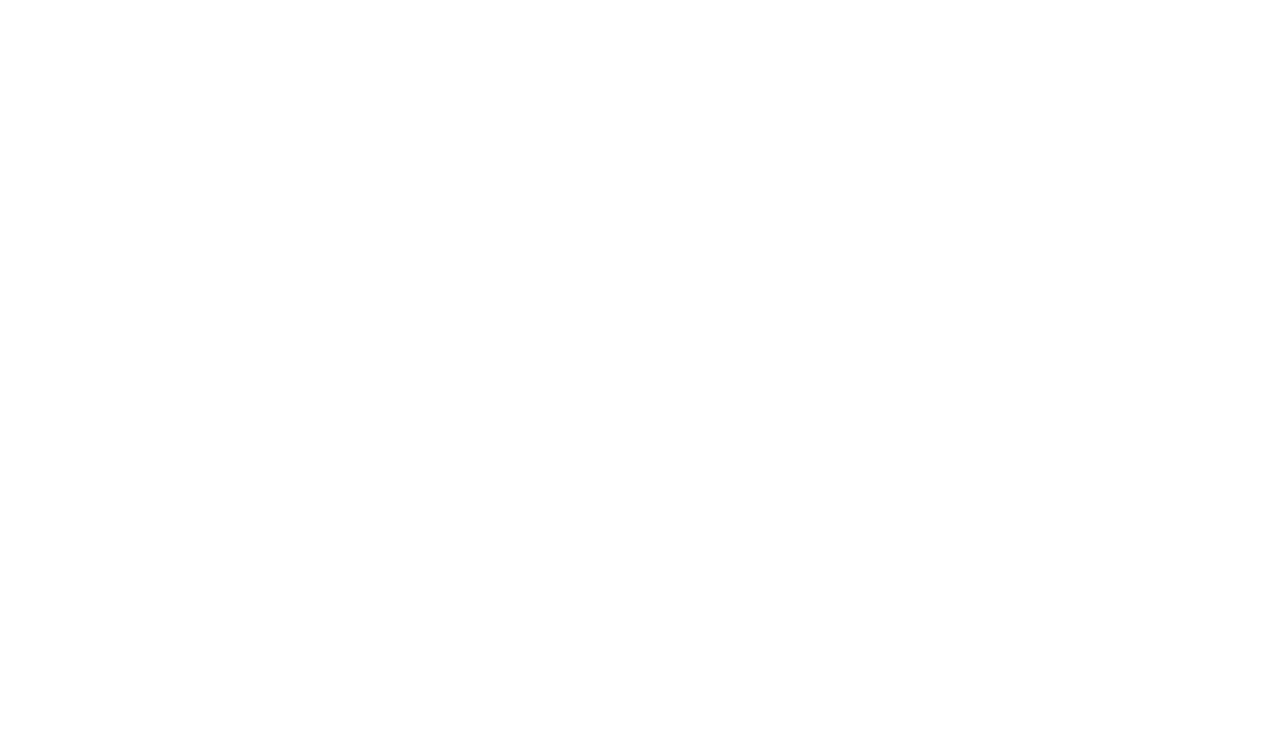
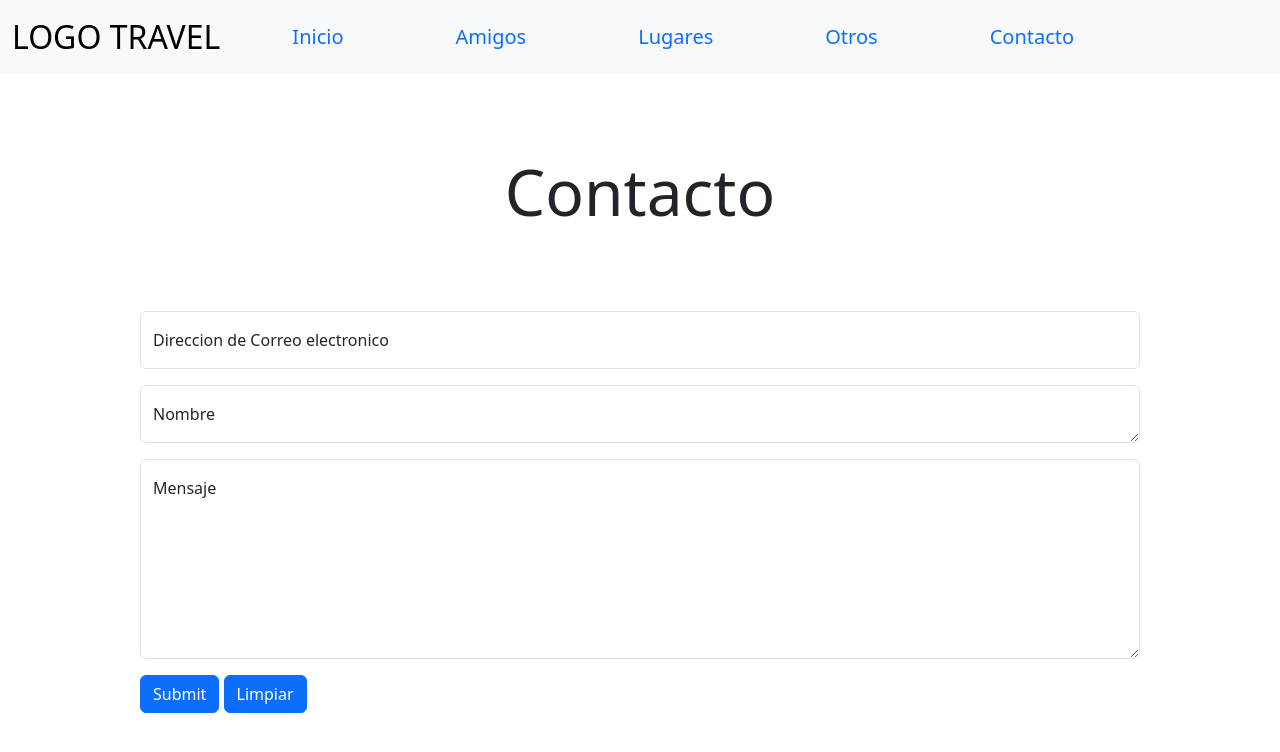
Before and after one commit to DiroOxxo/PFBarroso, a plain HTML site: page vinculos/contacto.html in a window 1280 px wide. Drawn offline with nearby package versions, Linux system fonts and the light colour scheme.

Commit message:
formulario

```diff
--- a/css/estilo.css
+++ b/css/estilo.css
@@ -98,3 +98,11 @@ main .garanty p{
 .galeria img{
     width: 300px;
 }
+
+/* Formulario */
+
+.contenedor-form {
+    width: 1000px;
+    margin-left: auto;
+    margin-right: auto;
+}
--- a/vinculos/contacto.html
+++ b/vinculos/contacto.html
@@ -0,0 +1,74 @@
+<!DOCTYPE html>
+<html lang="en">
+<head>
+    <meta charset="UTF-8">
+    <meta name="viewport" content="width=device-width, initial-scale=1.0">
+    <title>Contacto | Travel</title>
+    <!-- CSS BOOTSRAP -->
+    <link href="https://cdn.jsdelivr.net/npm/bootstrap@5.3.2/dist/css/bootstrap.min.css" rel="stylesheet" integrity="sha384-T3c6CoIi6uLrA9TneNEoa7RxnatzjcDSCmG1MXxSR1GAsXEV/Dwwykc2MPK8M2HN" crossorigin="anonymous">
+    <!-- CSS -->
+    <link rel="stylesheet" href="../css/estilo.css">
+</head>
+<body>
+    <!--Header-->
+    <header>
+        <nav class="navbar navbar-expand-lg bg-body-tertiary">
+            <div class="container-fluid">
+                <a class="navbar-brand size-logo" href="../index.html">LOGO TRAVEL</a>
+                <button class="navbar-toggler" type="button" data-bs-toggle="collapse" data-bs-target="#navbarNav"
+                    aria-controls="navbarNav" aria-expanded="false" aria-label="Toggle navigation">
+                    <span class="navbar-toggler-icon"></span>
+                </button>
+                <div class="collapse navbar-collapse" id="navbarNav">
+                    <ul class="nav justify-content-end">
+                        <li class="nav-item">
+                            <a class="nav-link" aria-current="page" href="../index.html">Inicio</a>
+                        </li>
+                        <li class="nav-item">
+                            <a class="nav-link active" href="amigos.html">Amigos</a>
+                        </li>
+                        <li class="nav-item">
+                            <a class="nav-link" href="lugares.html">Lugares</a>
+                        </li>
+                        <li class="nav-item">
+                            <a class="nav-link" href="otros.html">Otros</a>
+                        </li>
+                        <li class="nav-item">
+                            <a class="nav-link" href="contacto.html">Contacto</a>
+                        </li>
+                    </ul>
+                </div>
+            </div>
+        </nav>
+    </header>
+    <!--Fin Header-->
+    <h1>Contacto</h1>
+
+    <!--Formulario-->
+    <form class="contenedor-form">
+        <div class="form-floating mb-3">
+            <input type="email" class="form-control" id="floatingInputDisabled" placeholder="name@example.com">
+            <label for="floatingInputDisabled">Direccion de Correo electronico</label>
+        </div>
+        <div class="form-floating mb-3">
+            <textarea class="form-control" placeholder="Escriba su nombre aqui" id="floatingTextareaDisabled"
+                ></textarea>
+            <label for="floatingTextareaDisabled">Nombre</label>
+        </div>
+        <div class="form-floating mb-3">
+            <textarea class="form-control" placeholder="Escriba su mensaje aqui" id="floatingTextarea2Disabled"
+                style="height: 200px"></textarea>
+            <label for="floatingTextarea2Disabled">Mensaje</label>
+        </div>
+        <button type="submit" class="btn btn-primary">Submit</button>
+        <button type="reset" value="limpiar formulario" class="btn btn-primary">Limpiar</button>
+    </form>
+    <!--Fin Formulario-->
+
+
+
+
+    <!-- JS BS -->
+    <script src="https://cdn.jsdelivr.net/npm/bootstrap@5.3.2/dist/js/bootstrap.bundle.min.js" integrity="sha384-C6RzsynM9kWDrMNeT87bh95OGNyZPhcTNXj1NW7RuBCsyN/o0jlpcV8Qyq46cDfL" crossorigin="anonymous"></script>
+</body>
+</html>
```
Also changed, not shown: index.html (+4 -3 lines), vinculos/amigos.html (+3 -0 lines), vinculos/lugares.html (+3 -0 lines), vinculos/otros.html (+3 -0 lines).
